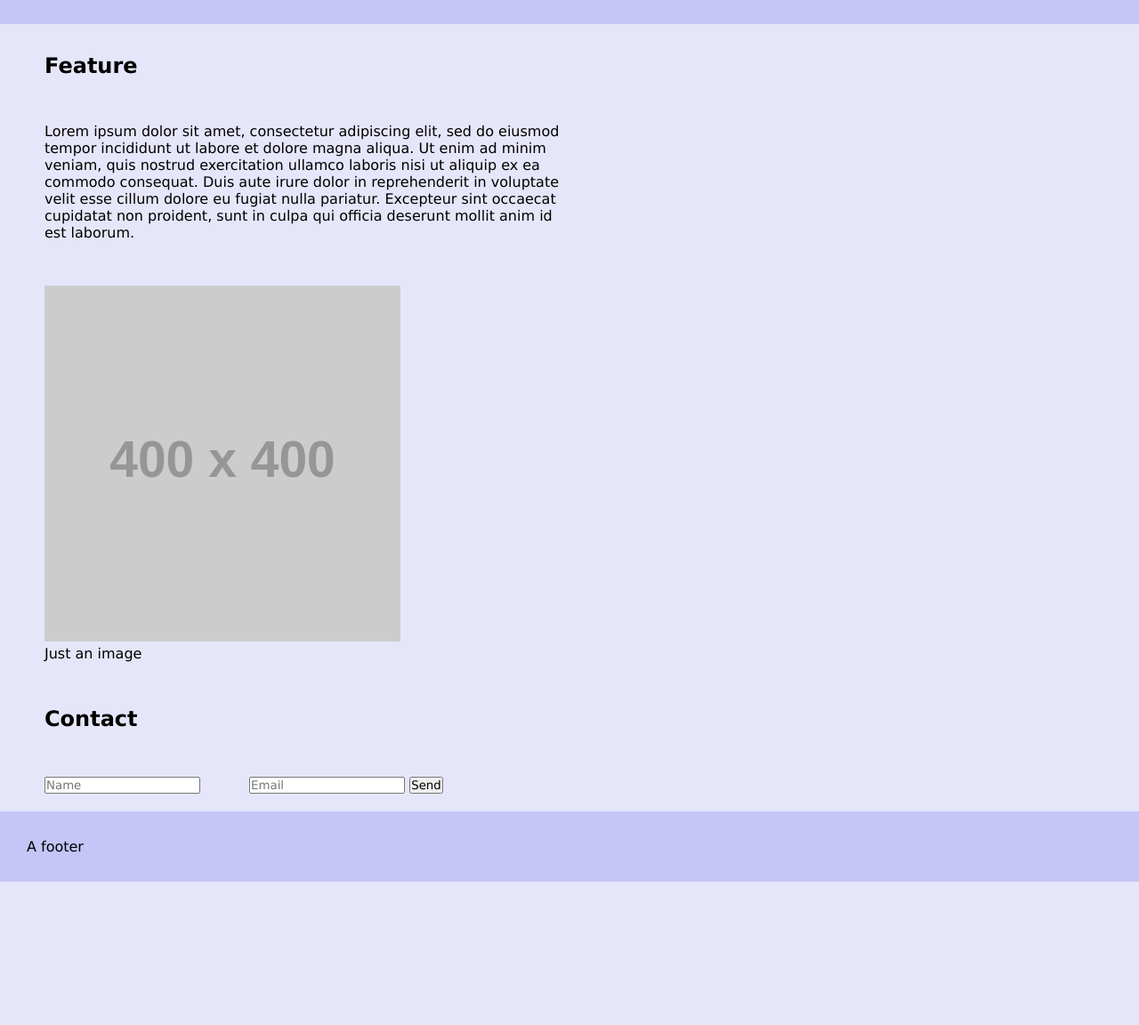
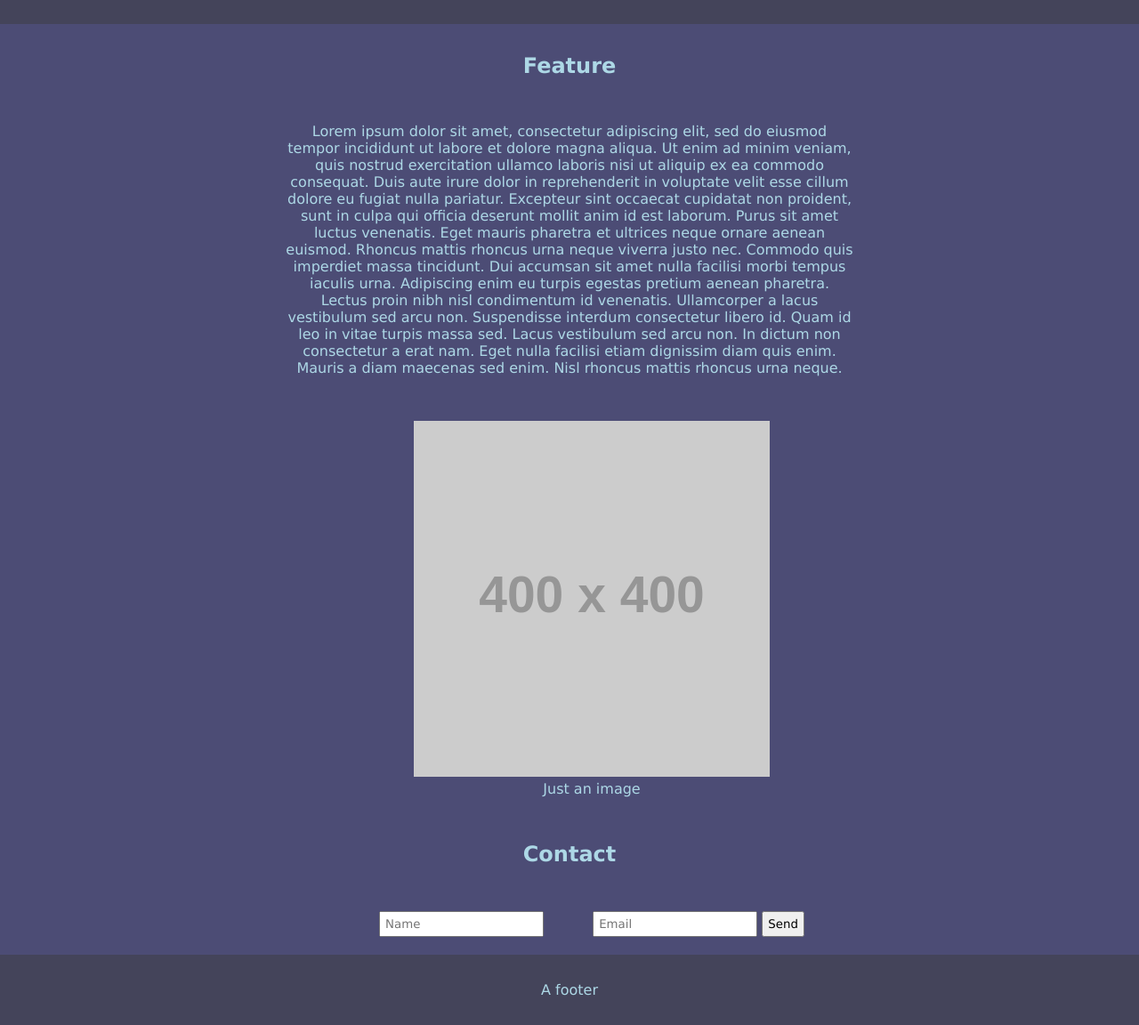
Before and after one commit to Carring10/mini-project-1, a plain HTML site: page index.html in a window 1280 px wide. Shown: the part 90-1242 px from the top of the page at 89% size. Before the commit the page ends 1081 px from the top, so only its background shows below. Drawn offline with Linux system fonts and the light colour scheme; placeholder pictures from the web are drawn by us.

Commit message:
aligned content to the center and added color

```diff
--- a/index.html
+++ b/index.html
@@ -11,33 +11,44 @@
     <header>
       <h1>Mini Project</h1>
       <nav>
-        <a href="#">Home</a>
-        <a href="#">About</a>
-        <a href="#">Contact</a>
+        <a href="#home">Home</a>
+        <a href="#about">About</a>
+        <a href="#contact">Contact</a>
       </nav>
     </header>
     <main>
-      <h2 class="feature">Feature</h2>
-      <p>
+      <h2 class="feature" id="home">Feature</h2>
+      <p id="about">
         Lorem ipsum dolor sit amet, consectetur adipiscing elit, sed do eiusmod
         tempor incididunt ut labore et dolore magna aliqua. Ut enim ad minim
         veniam, quis nostrud exercitation ullamco laboris nisi ut aliquip ex ea
         commodo consequat. Duis aute irure dolor in reprehenderit in voluptate
         velit esse cillum dolore eu fugiat nulla pariatur. Excepteur sint
         occaecat cupidatat non proident, sunt in culpa qui officia deserunt
-        mollit anim id est laborum.
+        mollit anim id est laborum. Purus sit amet luctus venenatis. Eget mauris
+        pharetra et ultrices neque ornare aenean euismod. Rhoncus mattis rhoncus
+        urna neque viverra justo nec. Commodo quis imperdiet massa tincidunt.
+        Dui accumsan sit amet nulla facilisi morbi tempus iaculis urna.
+        Adipiscing enim eu turpis egestas pretium aenean pharetra. Lectus proin
+        nibh nisl condimentum id venenatis. Ullamcorper a lacus vestibulum sed
+        arcu non. Suspendisse interdum consectetur libero id. Quam id leo in
+        vitae turpis massa sed. Lacus vestibulum sed arcu non. In dictum non
+        consectetur a erat nam. Eget nulla facilisi etiam dignissim diam quis
+        enim. Mauris a diam maecenas sed enim. Nisl rhoncus mattis rhoncus urna
+        neque.
       </p>
       <figure>
         <img src="https://via.placeholder.com/400" alt="placeholder" />
         <figcaption>Just an image</figcaption>
       </figure>
+      <form>
+        <h2 class="contact" id="contact">Contact</h2>
+        <input type="text" placeholder="Name" class="text-field" />
+        <input type="email" placeholder="Email" class="email-field" />
+        <button type="submit">Send</button>
+      </form>
     </main>
-    <form>
-      <h2 class="contact">Contact</h2>
-      <input type="text" placeholder="Name" class="text-field" />
-      <input type="email" placeholder="Email" class="email-field" />
-      <button type="submit">Send</button>
-    </form>
+
     <footer>A footer</footer>
   </body>
 </html>
--- a/style.css
+++ b/style.css
@@ -4,15 +4,15 @@ html,
   padding: 0;
   box-sizing: border-box;
   font-family: Verdana, Geneva, Tahoma, sans-serif;
+  color: lightblue;
 }
 
 body {
-  background-color: lavender;
+  background-color: rgb(76, 76, 117);
 }
 
 header {
-  background-color: rgb(197, 197, 248);
-  color: black;
+  background-color: rgb(68, 68, 90);
   padding: 20px;
   position: fixed;
   top: 0;
@@ -27,6 +27,7 @@ nav a {
 
 main {
   margin-top: 100px;
+  text-align: center;
 }
 
 .feature {
@@ -34,8 +35,9 @@ main {
 }
 
 p {
-  padding-left: 50px;
+  text-align: center;
   width: 50%;
+  margin: auto;
 }
 
 figure {
@@ -53,13 +55,21 @@ form {
 .text-field {
   margin-left: 50px;
   margin-bottom: 20px;
+  padding: 5px;
 }
 
 .email-field {
   margin-left: 50px;
+  padding: 5px;
+}
+
+button {
+  color: black;
+  padding: 5px;
 }
 
 footer {
-  background-color: rgb(197, 197, 248);
+  background-color: rgb(68, 68, 90);
   padding: 30px;
+  text-align: center;
 }
```
